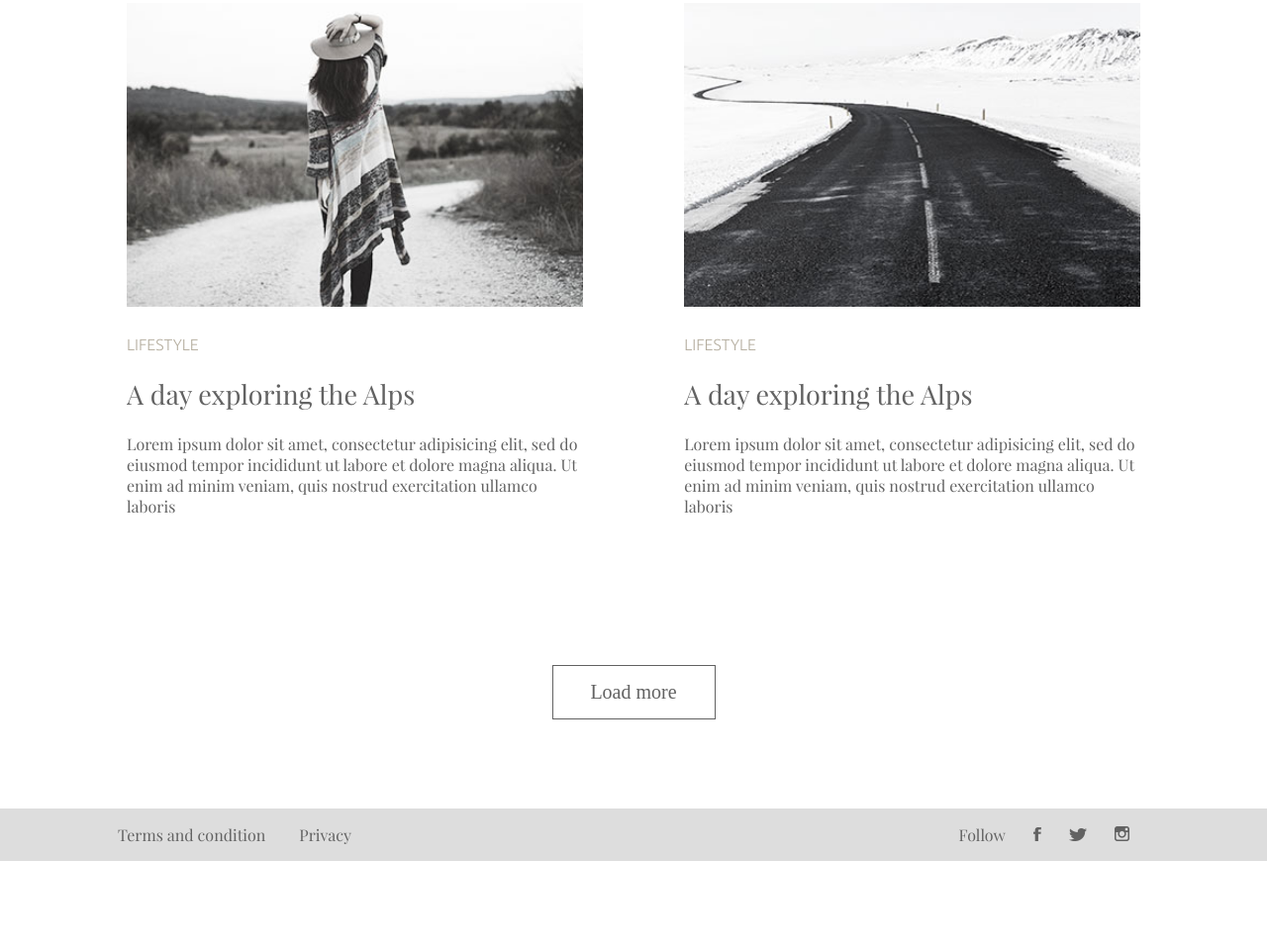
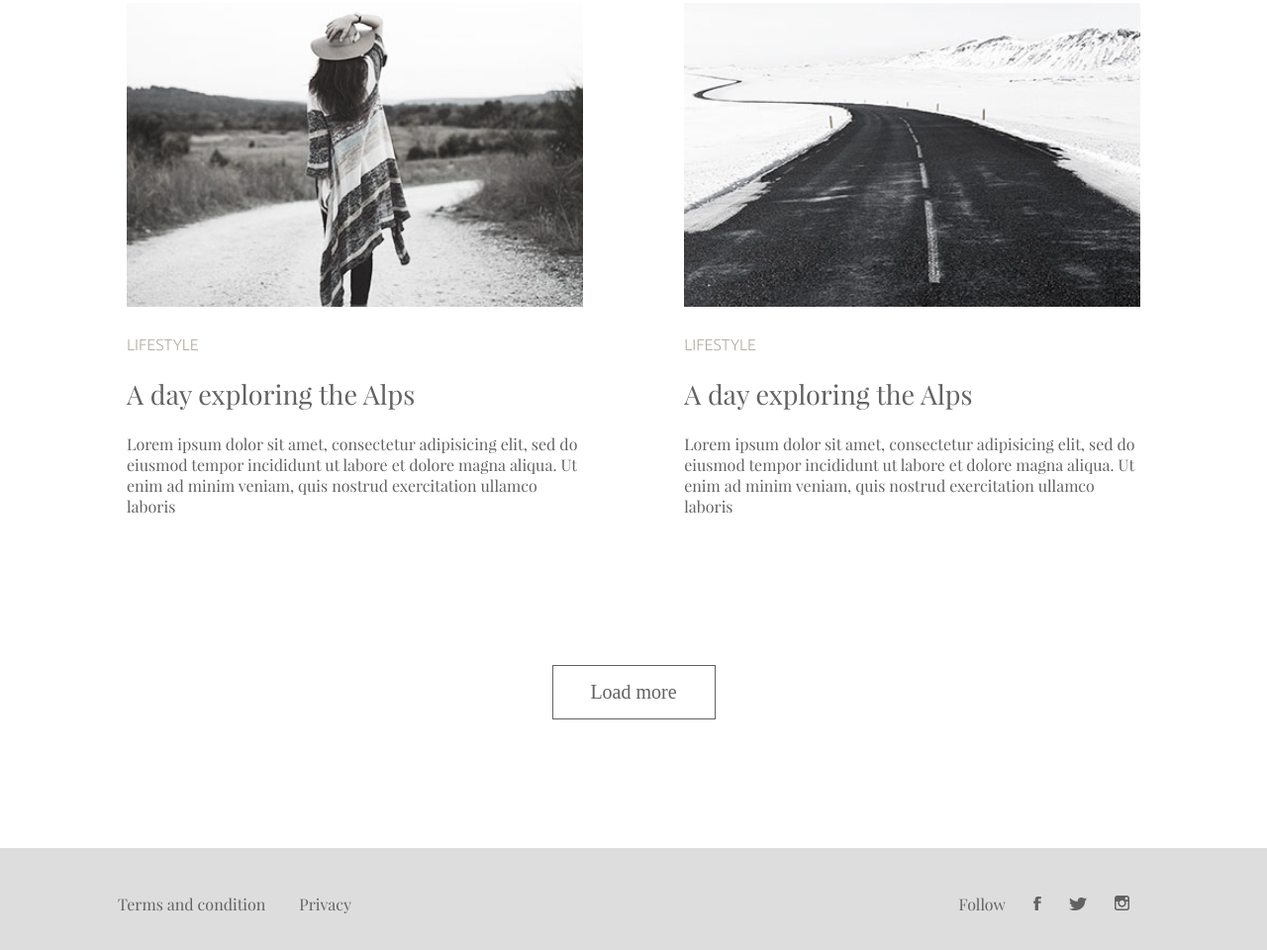
Before and after one commit to saydilmorsalin/minimo, a plain HTML site: page index.html in a window 1280 px wide. Shown: the part 2871-3831 px from the top of the page at 99% size. Before the commit the page ends 3741 px from the top, so only its background shows below. Drawn offline with Linux system fonts and the light colour scheme.

Commit message:
Update style.css

```diff
--- a/css/style.css
+++ b/css/style.css
@@ -200,6 +200,8 @@ header{
 /* load button end */
 /* footer start */
 footer{
+    padding: 30px 0 20px;
+    margin-top: 40px;
     background-color:#ddd;
 
 }
```
